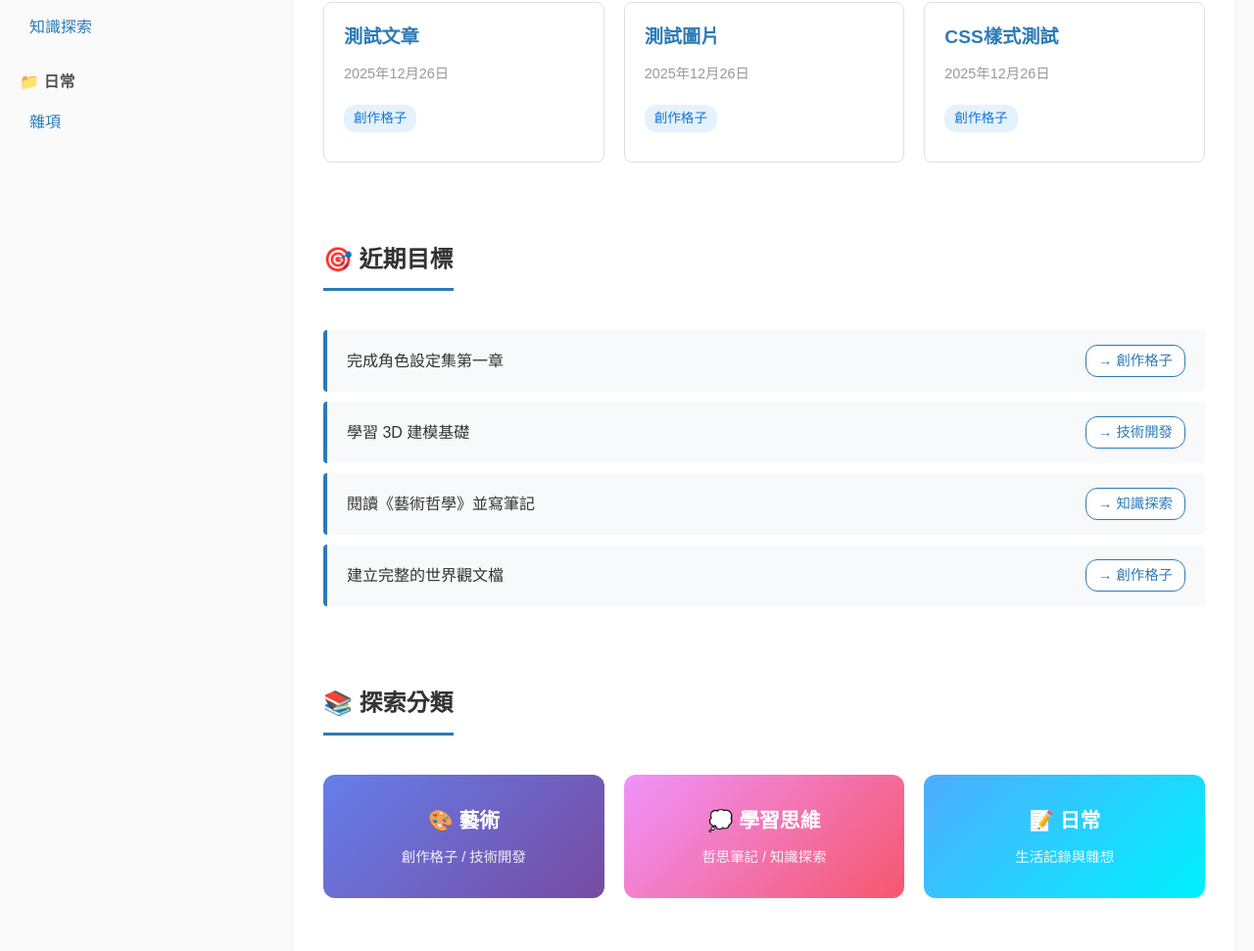
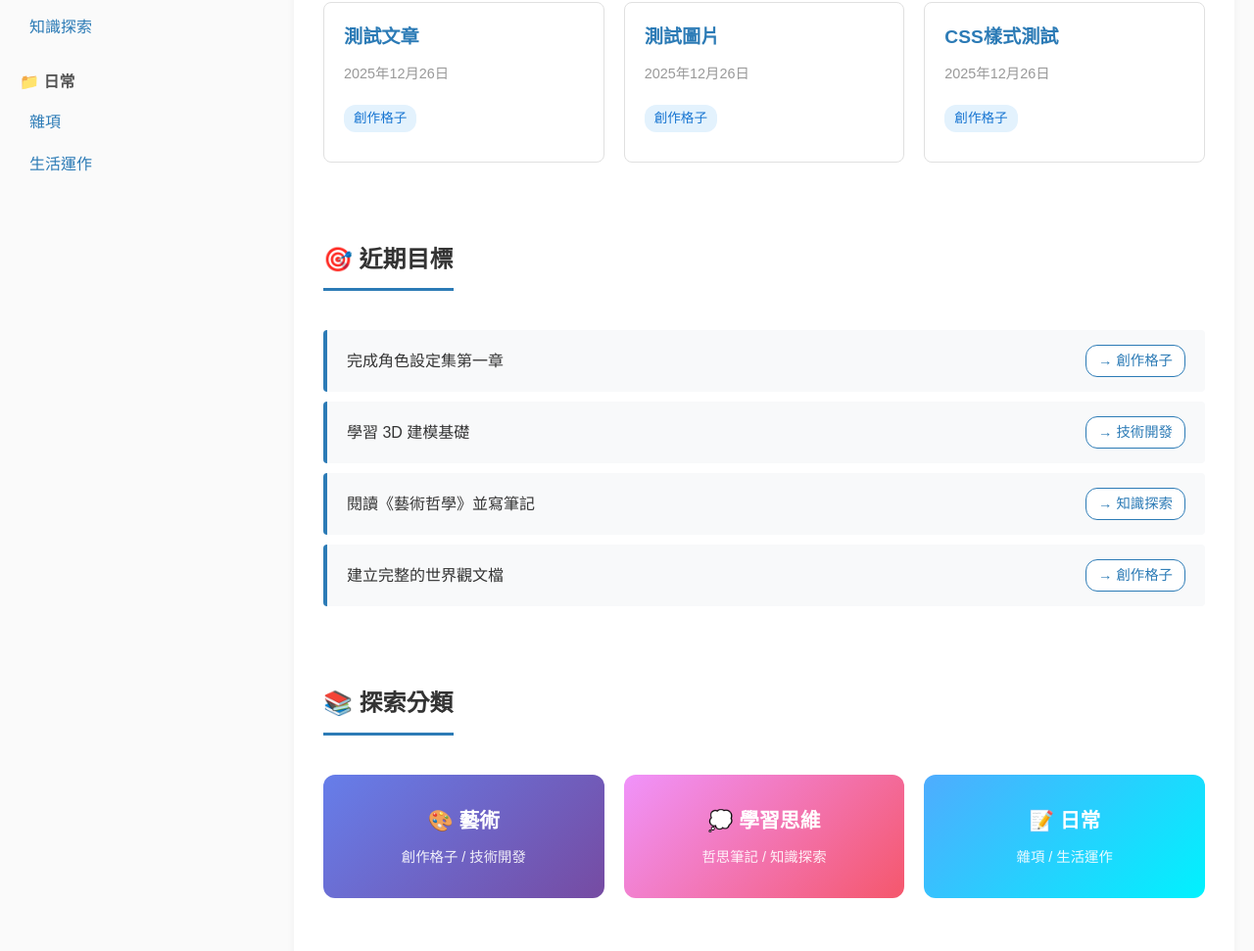
Before and after one commit to beebaasheep-lab/beebaasheepzzz, a Jekyll site: the page built from index.html, in a window 1280 px wide. Shown: the part 477-1448 px from the top of the page at 98% size. Built offline with Jekyll 4.4.1, drawn with Linux system fonts in a browser that asks for light colours.

Commit message:
更新文章

```diff
--- a/_layouts/default.html
+++ b/_layouts/default.html
@@ -38,6 +38,7 @@
     <h4>📁 日常</h4>
     <ul>
         <li><a href="{{ site.baseurl }}/categories/雜項">雜項</a></li>
+        <li><a href="{{ site.baseurl }}/categories/生活運作">生活運作</a></li>
     </ul>
 </div>
             </nav>
--- a/index.html
+++ b/index.html
@@ -67,9 +67,9 @@ title: 首頁
             <h3>💭 學習思維</h3>
             <p>哲思筆記 / 知識探索</p>
         </a>
-        <a href="{{ site.baseurl }}/categories/雜項" class="category-card daily">
-            <h3>📝 日常</h3>
-            <p>生活記錄與雜想</p>
-        </a>
+   <a href="{{ site.baseurl }}/categories/雜項" class="category-card daily">
+    <h3>📝 日常</h3>
+    <p>雜項 / 生活運作</p>
+</a>
     </div>
 </section>
```
Also changed, not shown: categories/生活運作.md (added, +5 -0 lines). Lines whose indentation alone changed are shown as unchanged.
